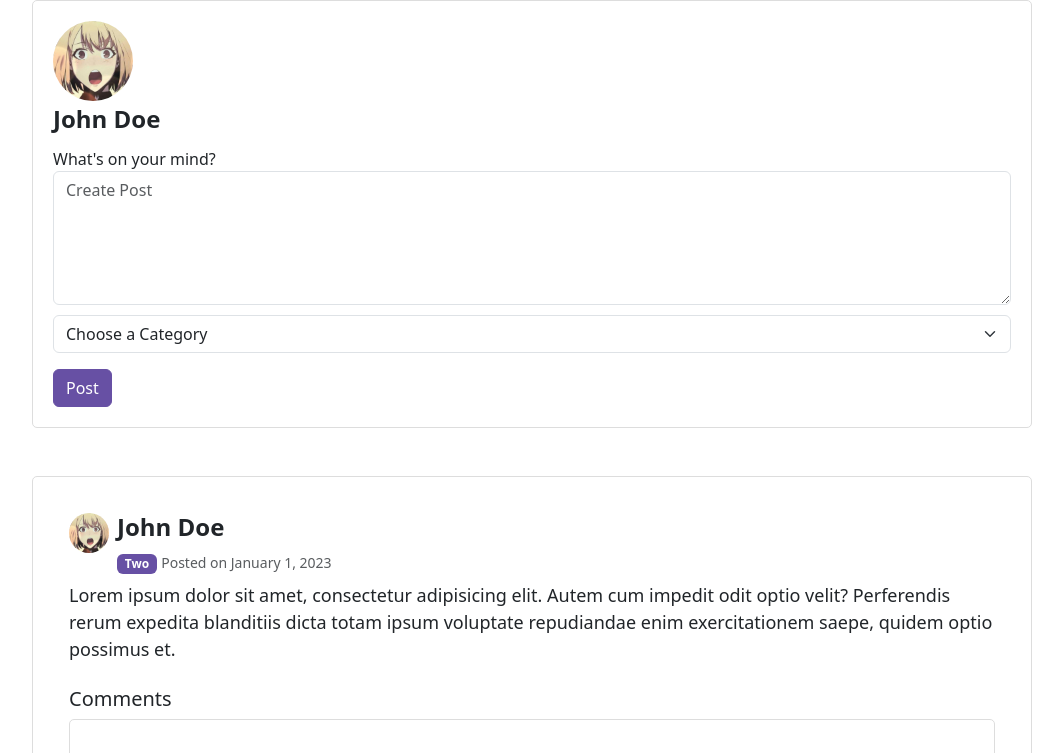
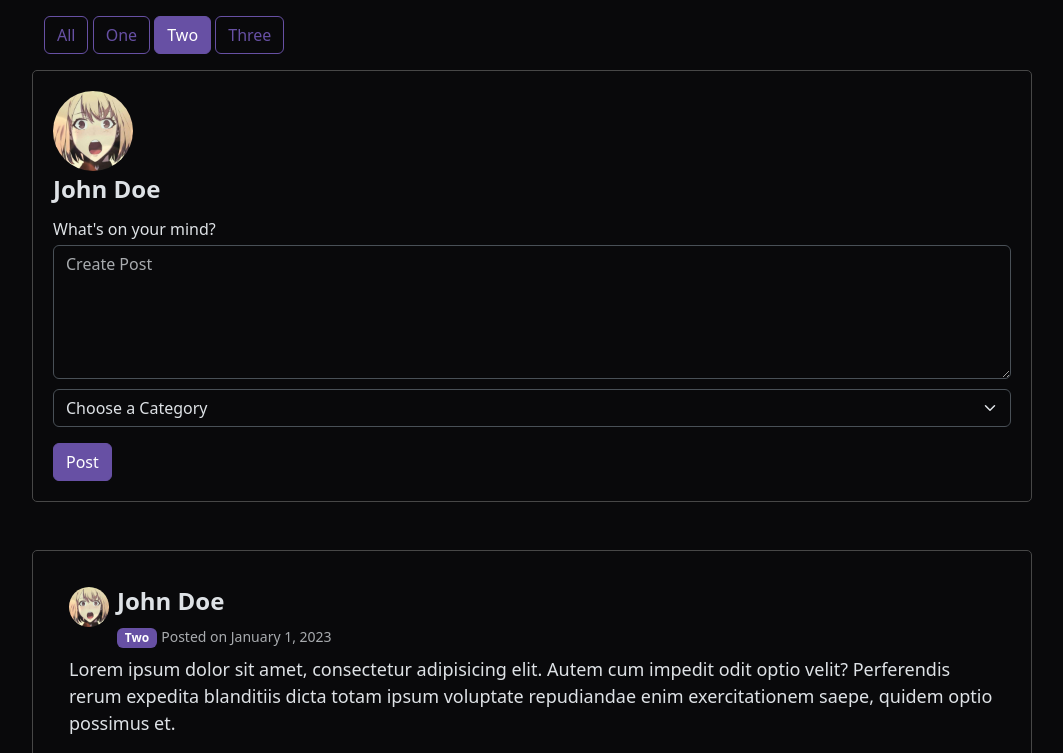
Before and after one commit to rurururi/asdvisor_web, a website: page community.html in a window 1280 px wide. Shown: the top 753 px of the page, without its empty margins (108-1171 px from the left). Drawn offline with nearby package versions, Linux system fonts and the light colour scheme.

Commit message:
changed to dark mode, added categories, readme

```diff
--- a/community.html
+++ b/community.html
@@ -1,14 +1,22 @@
 <!DOCTYPE html>
-<html lang="en">
+<html lang="en" data-bs-theme="dark">
+    <!-- remove the data-bs-theme attribute for light theme -->
 <head>
   <meta charset="UTF-8" />
   <meta name="viewport" content="width=device-width, initial-scale=1.0" />
   <title>ASDvisor</title>
   <link rel="stylesheet" href="css/main.min.css" />
   <link rel="stylesheet" href="css/main.css">
+  <!-- <link rel="stylesheet" href="{{asset('css/main.css')}}?v={{time()}}"> -->
   </head>
 <body>
-
+    <div class="container categories py-3">
+        <button type="button" class="btn btn-outline-primary">All</button>
+        <button type="button" class="btn btn-outline-primary">One</button>
+        <button type="button" class="btn btn-outline-primary active">Two</button>
+        <button type="button" class="btn btn-outline-primary">Three</button>
+    </div>
+    <!-- post form -->
     <div class="container">
         <div class="post-form">
           <div class="row">
@@ -16,7 +24,7 @@
                 <div class="profile-picture d-flex">
                     <img src="../images/profile.jpg" alt="Profile Picture"> </div>
                 <p class="user-name">John Doe</p> <div class="form-group">
-                <label for="post">What's on your mind?</label>
+                <label for="post" class="mb-1">What's on your mind?</label>
                 <textarea class="form-control" id="post" rows="5" placeholder="Create Post"></textarea>
               </div>
               <select class="form-select mb-3" aria-label="Default select example">
@@ -30,8 +38,8 @@
           </div>
         </div>
       </div>
+
       <!-- comment card -->
-
       <div class="container mt-5">
         <div class="card">
           <div class="card-body">
@@ -75,5 +83,17 @@
   <script src="https://cdn.jsdelivr.net/npm/bootstrap@5.3.2/dist/js/bootstrap.min.js"
     integrity="sha384-BBtl+eGJRgqQAUMxJ7pMwbEyER4l1g+O15P+16Ep7Q9Q+zqX6gSbd85u4mG4QzX+"
     crossorigin="anonymous"></script>
+    <script>
+                document.querySelectorAll('.btn-outline-primary').forEach(item => {
+          item.addEventListener('click', event => {
+            // remove 'active' class from all nav links
+            document.querySelectorAll('.btn-outline-primary').forEach(navItem => {
+              navItem.classList.remove('active');
+            });
+            // add 'active' class to clicked link
+            event.target.classList.add('active');
+          });
+        });
+    </script>
 </body>
 </html>
--- a/sass/main.scss
+++ b/sass/main.scss
@@ -3,4 +3,5 @@ $secondary: #625B71;
 $navbar-light-hover-color: $primary;
 $tooltip-bg: $primary;
 $tooltip-color: #ffffff;
+$body-bg-dark: #09090B;
 @import '../node_modules/bootstrap/scss/bootstrap.scss';
```
Also changed, not shown: README.md, css/main.css, css/main.min.css, 1 other file.
